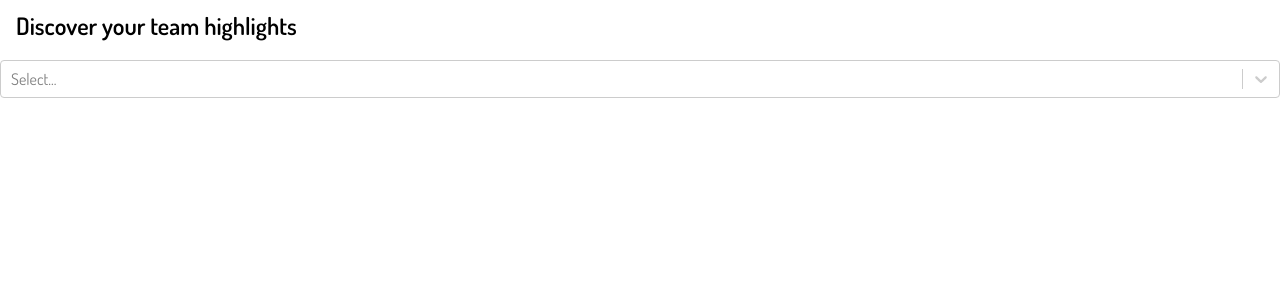
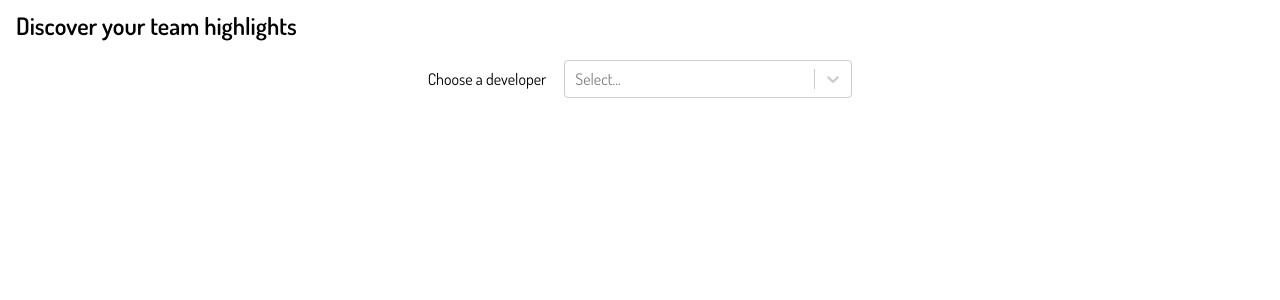
Before and after one commit to raj5036/devdynamics-assignment, a React (Vite) app: page / in a window 1280 px wide. Shown: the top 300 px of the page. Built offline with nearby package versions, Linux system fonts and the light colour scheme.

Commit message:
Fix styling for SelectContainer

```diff
--- a/src/App.css
+++ b/src/App.css
@@ -11,6 +11,19 @@
 
 .mainContainer {
   margin-top: 60px;
+  width: 100%;
+}
+
+.selectContainer {
+  width: 100%;
+  display: flex;
+  justify-content: center;
+  align-items: center;
+  gap: 18px;
+}
+
+.selectContainer .select {
+  width: 18em;
 }
 
 .totalActivityContainer {
--- a/src/App.tsx
+++ b/src/App.tsx
@@ -24,7 +24,10 @@ function App() {
 
       {appData &&
       <div className='mainContainer'>
+        <div className='selectContainer'>
+          <span>Choose a developer</span>
           <Select
+            className='select'
             options={appData.data.AuthorWorklog.rows.map((row: any) => {
               return {
                 label: row.name, value: row.name
@@ -33,9 +36,10 @@ function App() {
             isMulti={false}
             onChange={(option: any) => setCurrentUser(option.value)}
           />
+        </div>
 
         <div className='totalActivityContainer'>
-          {/* {appData.data.AuthorWorklog.rows} */}
+
         </div>
       </div>
       }
```
Lines whose indentation alone changed are shown as unchanged.
